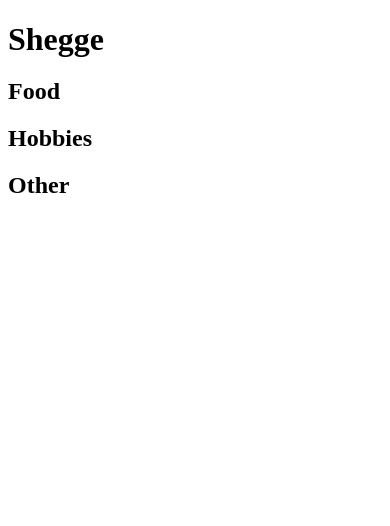
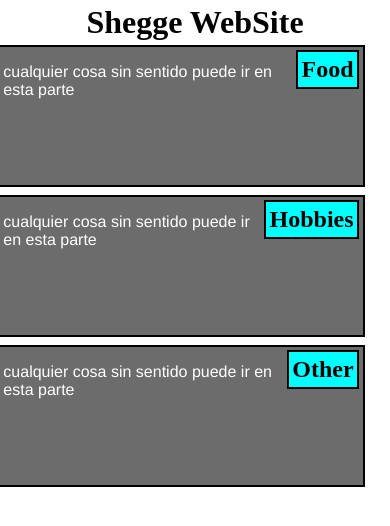
Before and after one commit to Shegge0826/module2-solution, a plain HTML site: page index.html in a window 390 px wide. Drawn offline with Linux system fonts and the light colour scheme.

Commit message:
the index.html is already responsive.

```diff
--- a/css/master.css
+++ b/css/master.css
@@ -2,20 +2,52 @@
 * {
   box-sizing: border-box;
 }
+
+main {
+  margin: 0;
+  padding: 1%;
+}
+section {
+  height: 150px;
+  margin: auto;
+}
+
+body {
+  margin: 0;
+  padding: 1%;
+
+}
+
 h1 {
-  margin-bottom: 15px;
-  align-items: center;
+  width: 90%;
+  height: 90%;
+  margin: auto;
+  text-align: center;
+}
+
+h2 {
+  width: auto;
+  margin: 1%;
+  padding: 1%;
+  float:right;
+  border: 2px solid black;
+  background-color: #00ffff;
+}
+
+div {
+  width: 98%;
+  height: 95%;
+  margin: 0px 100px 0px -10px;
+  border: 2px solid black;
+  background-color: #6c6c6c;
 }
 
 p {
-  border: 1px solid black;
-  background-color: #A52A2A;
-  width: 90%;
-  height: 150px;
-  margin-right: auto;
-  margin-left: auto;
   font-family: Helvetica;
   color: white;
+  padding-left: 1%;
+  padding-right: 2%;
+
 }
 
 /* Simple Responsive Framework. */
@@ -23,11 +55,11 @@ p {
   width: 100%;
 }
 
-/********** Large devices only **********/
+/********** desktop devices **********/
 @media (min-width: 992px) {
   .col-lg-1, .col-lg-2, .col-lg-3, .col-lg-4, .col-lg-5, .col-lg-6, .col-lg-7, .col-lg-8, .col-lg-9, .col-lg-10, .col-lg-11, .col-lg-12 {
     float: left;
-    border: 1px solid green;
+    border: 0px;
   }
   .col-lg-1 {
     width: 8.33%;
@@ -67,11 +99,11 @@ p {
   }
 }
 
-/********** Medium devices only **********/
+/********** Tablet devices **********/
 @media (min-width: 768px) and (max-width: 991px) {
   .col-md-1, .col-md-2, .col-md-3, .col-md-4, .col-md-5, .col-md-6, .col-md-7, .col-md-8, .col-md-9, .col-md-10, .col-md-11, .col-md-12 {
     float: left;
-    border: 1px solid green;
+    border: 0px;
   }
   .col-md-1 {
     width: 8.33%;
@@ -89,7 +121,8 @@ p {
     width: 41.66%;
   }
   .col-md-6 {
-    width: 50%;
+    width: 49%;
+    margin: 0.5%;
   }
   .col-md-7 {
     width: 58.33%;
@@ -107,6 +140,53 @@ p {
     width: 91.66%;
   }
   .col-md-12 {
+    width: 99.5%;
+  }
+  div {
+    width: 100%
+  }
+}
+
+/********** small devices only **********/
+@media (max-width: 767px) {
+  .col-sm-1, .col-sm-2, .col-sm-3, .col-sm-4, .col-sm-5, .col-sm-6, .col-sm-7, .col-sm-8, .col-sm-9, .col-sm-10, .col-sm-11, .col-sm-12 {
+    float: left;
+    border: 0px;
+  }
+  .col-sm-1 {
+    width: 8.33%;
+  }
+  .col-sm-2 {
+    width: 16.66%;
+  }
+  .col-sm-3 {
+    width: 25%;
+  }
+  .col-sm-4 {
+    width: 33.33%;
+  }
+  .col-sm-5 {
+    width: 41.66%;
+  }
+  .col-sm-6 {
+    width: 50%;
+  }
+  .col-sm-7 {
+    width: 58.33%;
+  }
+  .col-sm-8 {
+    width: 66.66%;
+  }
+  .col-sm-9 {
+    width: 74.99%;
+  }
+  .col-sm-10 {
+    width: 83.33%;
+  }
+  .col-sm-11 {
+    width: 91.66%;
+  }
+  .col-sm-12 {
     width: 100%;
   }
 }
--- a/index.html
+++ b/index.html
@@ -8,15 +8,28 @@
     <title>Assignment Solution for Module 2</title>
   </head>
   <body>
-    <h1>Shegge</h1>
-    <section id="Food">
-      <h2>Food</h2>
-    </section>
-    <section id="Hobbies">
-      <h2>Hobbies</h2>
-    </section>
-    <section id="Other">
-      <h2>Other</h2>
-    </section>
+    <header>
+      <h1>Shegge WebSite</h1>
+    </header>
+    <main class="row">
+      <section class="col-lg-4 col-md-6 col-sm-12">
+        <div>
+          <h2 id="Food">Food</h2>
+          <p>cualquier cosa sin sentido puede ir en esta parte</p>
+        </div>
+      </section>
+      <section class="col-lg-4 col-md-6 col-sm-12">
+        <div>
+          <h2 id="Hobbies">Hobbies</h2>
+          <p>cualquier cosa sin sentido puede ir en esta parte</p>
+        </div>
+      </section>
+      <section class="col-lg-4 col-md-12 col-sm-12">
+        <div>
+          <h2 id="Other">Other</h2>
+          <p>cualquier cosa sin sentido puede ir en esta parte</p>
+        </div>
+      </section>
+    </main>
   </body>
 </html>
```
Also changed, not shown: 1 other file.
